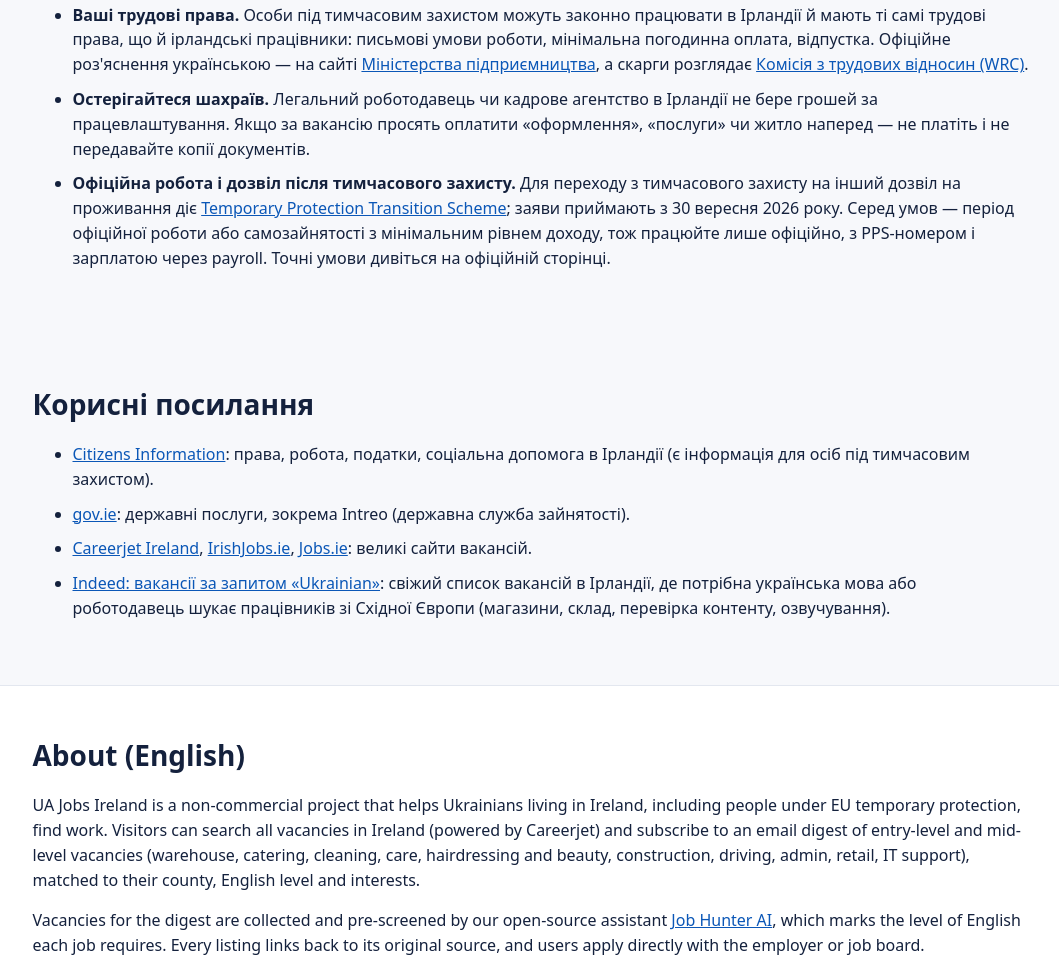
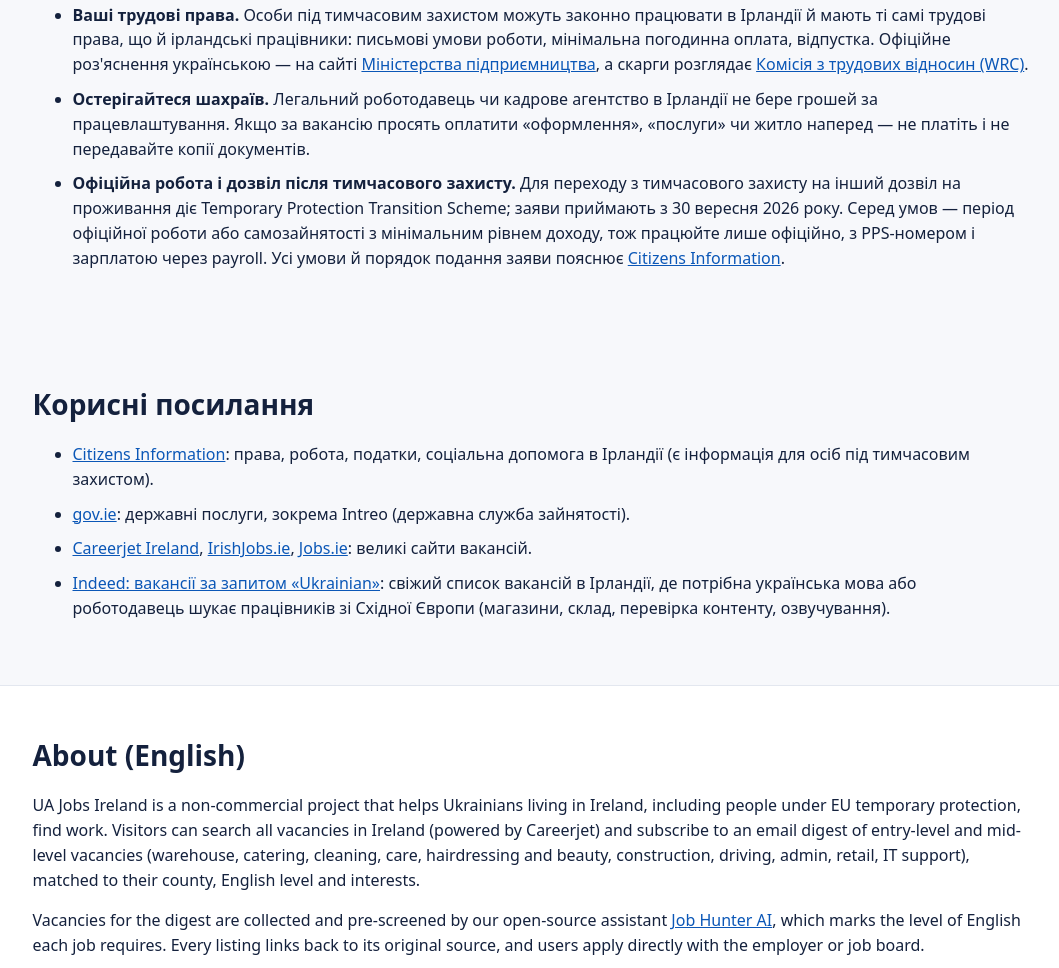
Before and after one commit to oleksandrdruchkov/oleksandrdruchkov.github.io, a plain HTML site: page index.html in a window 1280 px wide. Shown: the part 1733-2701 px from the top of the page, without its empty margins (100-1159 px from the left). Drawn offline with Linux system fonts and the light colour scheme; no server answers; a script that the page names is missing.

Commit message:
TPTS: посилання на сторінку Citizens Information
Co-Authored-By: Claude Opus 5.5 <noreply@anthropic.com>
Claude-Session: https://claude.ai/code/session_012iwDu9B6YYVgx8me9Ksvkp

```diff
--- a/index.html
+++ b/index.html
@@ -222,7 +222,7 @@
     <ul class="links">
       <li><b>Ваші трудові права.</b> Особи під тимчасовим захистом можуть законно працювати в Ірландії й мають ті самі трудові права, що й ірландські працівники: письмові умови роботи, мінімальна погодинна оплата, відпустка. Офіційне роз'яснення українською — на сайті <a href="https://enterprise.gov.ie/en/Publications/Employment-Rights-in-Ireland-Ukrainian.html" target="_blank" rel="noopener">Міністерства підприємництва</a>, а скарги розглядає <a href="https://www.workplacerelations.ie" target="_blank" rel="noopener">Комісія з трудових відносин (WRC)</a>.</li>
       <li><b>Остерігайтеся шахраїв.</b> Легальний роботодавець чи кадрове агентство в Ірландії не бере грошей за працевлаштування. Якщо за вакансію просять оплатити «оформлення», «послуги» чи житло наперед — не платіть і не передавайте копії документів.</li>
-      <li><b>Офіційна робота і дозвіл після тимчасового захисту.</b> Для переходу з тимчасового захисту на інший дозвіл на проживання діє <a href="https://www.irishimmigration.ie/temporary-protection-transition-scheme-tpts-opens-for-applications/" target="_blank" rel="noopener">Temporary Protection Transition Scheme</a>; заяви приймають з 30 вересня 2026 року. Серед умов — період офіційної роботи або самозайнятості з мінімальним рівнем доходу, тож працюйте лише офіційно, з PPS-номером і зарплатою через payroll. Точні умови дивіться на офіційній сторінці.</li>
+      <li><b>Офіційна робота і дозвіл після тимчасового захисту.</b> Для переходу з тимчасового захисту на інший дозвіл на проживання діє Temporary Protection Transition Scheme; заяви приймають з 30 вересня 2026 року. Серед умов — період офіційної роботи або самозайнятості з мінімальним рівнем доходу, тож працюйте лише офіційно, з PPS-номером і зарплатою через payroll. Усі умови й порядок подання заяви пояснює <a href="https://www.citizensinformation.ie/en/moving-country/ukrainian-refugees-in-ireland/temporary-protection-transition-scheme/" target="_blank" rel="noopener">Citizens Information</a>.</li>
     </ul>
   </div>
 </section>
```
